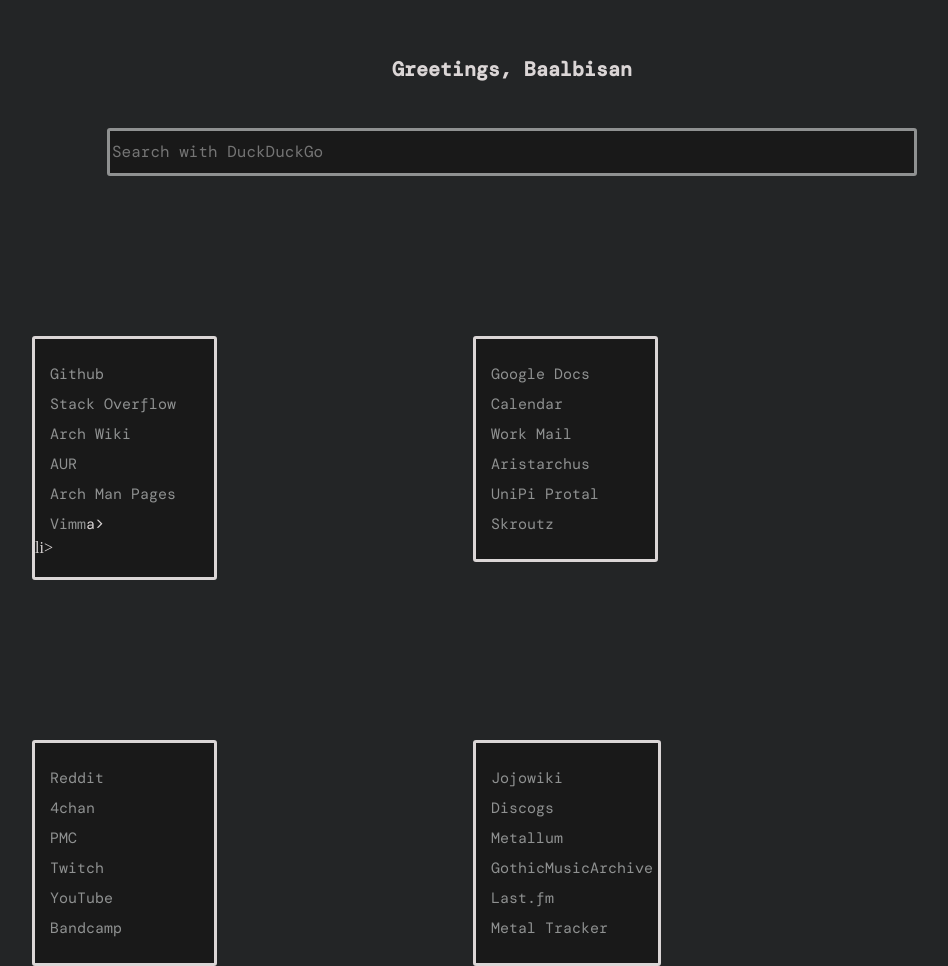
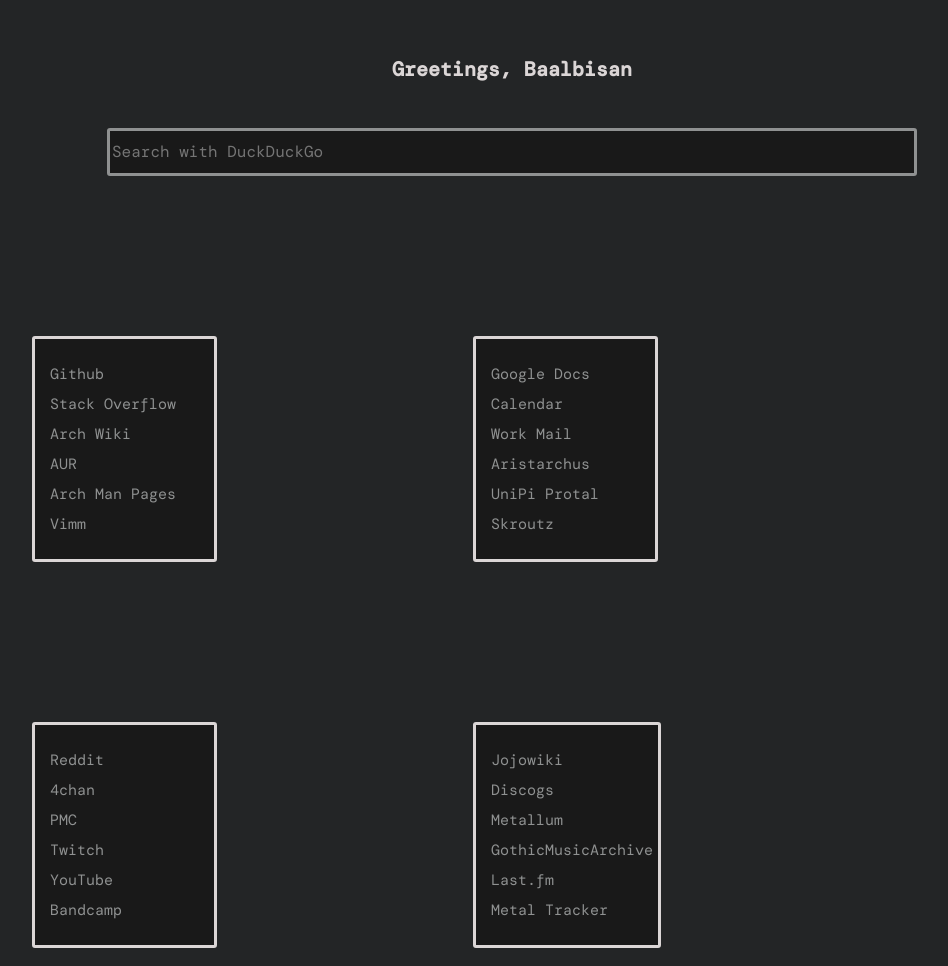
Before and after one commit to Baalbisan/FFox-Startpage, a plain HTML site: page index.html in a window 1280 px wide. Shown: the part 117-1083 px from the top of the page, without its empty margins (128-1076 px from the left). Drawn offline with nearby package versions, Linux system fonts and the light colour scheme; a script that the page names is missing; a web font is replaced by a local one.

Commit message:
I might be a tad dense

```diff
--- a/index.html
+++ b/index.html
@@ -28,7 +28,7 @@
 			  <li><a class="bm" href="https://wiki.archlinux.org/title/Main_page">Arch Wiki</a></li>
 			  <li><a class="bm" href="https://aur.archlinux.org/">AUR</a></li>
               <li><a class="bm" href="https://man.archlinux.org/">Arch Man Pages</a></li>
-			  <li><a class="bm" href="https://vimm.net/vault">Vimm</a>a></li>li>
+			  <li><a class="bm" href="https://vimm.net/vault">Vimm</a></li>
 		  </div>
 		</div>
 
```
